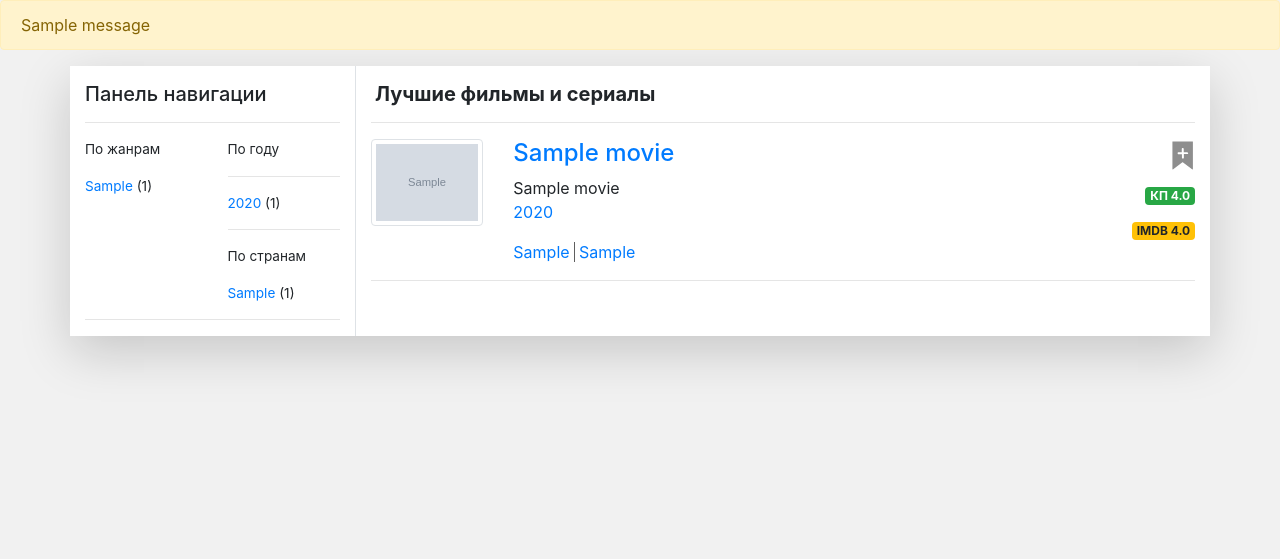
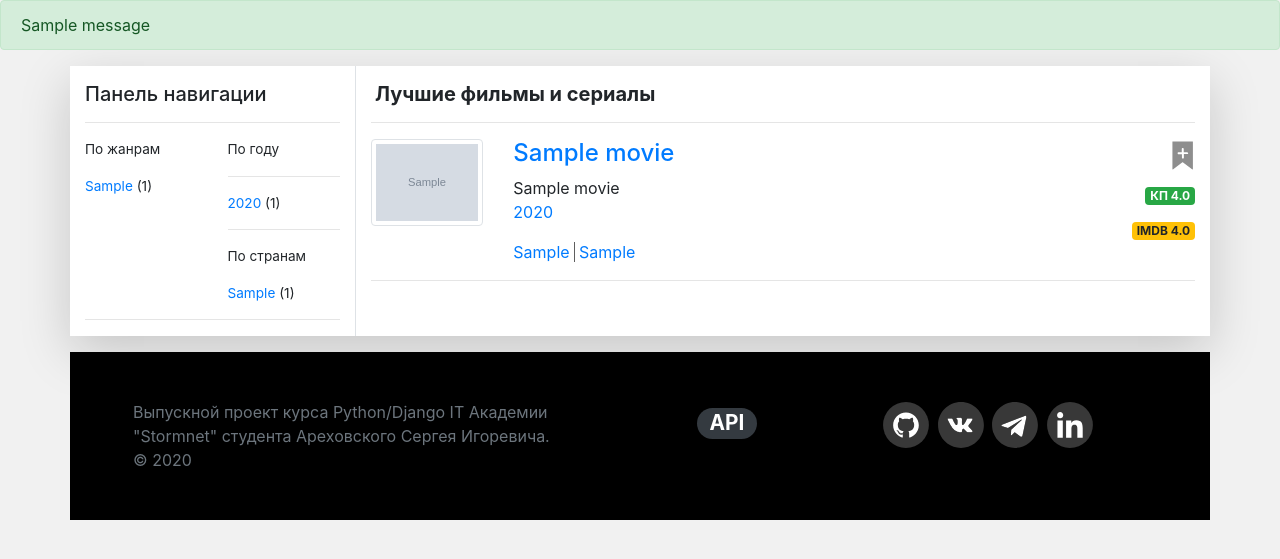
Before and after one commit to arehovski/movies_db, a Django app: page / in a window 1280 px wide. Shown: the part 76-635 px from the top of the page. Run offline with Django 3.2, Linux system fonts and the light colour scheme; tables that the repository leaves empty hold one stand-in row (values such as "Sample post"); grey boxes marked "Sample" are stand-in pictures; one stand-in notice (Sample message) is shown; some libraries are stand-ins or nearby versions.

Commit message:
Added footer

```diff
--- a/static/css/main.css
+++ b/static/css/main.css
@@ -17,3 +17,7 @@ body {
 .movie-genres {
     border-right: 1px solid #5f5f5f;
 }
+
+.footer {
+    background-color: black;
+}
--- a/templates/base.html
+++ b/templates/base.html
@@ -48,7 +48,12 @@
 </div>
 {% if messages %}
     {% for message in messages %}
-        <div class="alert alert-warning" role="alert">{{ message }}</div>
+        {% if message.level == 30 %}
+            <div class="alert alert-warning" role="alert">{{ message }}</div>
+        {% endif %}
+        {% if message.level == 25 %}
+            <div class="alert alert-success" role="alert">{{ message }}</div>
+        {% endif %}
     {% endfor %}
 {% endif %}
 <div class="container shadow-lg">
@@ -154,6 +159,24 @@
         {% endblock body %}
     </div>
 </div>
+<div class="container footer">
+    <div class="row p-5">
+        <div class="col-6">
+            <div class="text-secondary">Выпускной проект курса Python/Django IT Академии "Stormnet"
+                студента Ареховского Сергея Игоревича.</div>
+            <div class="text-secondary">&#169; 2020</div>
+        </div>
+        <div class="col-2 text-center p-2">
+            <a href="{% url 'api' %}"><span class="badge badge-pill badge-dark" style="font-size: 1.3em">API</span></a>
+        </div>
+        <div class="col-4 text-center">
+            <a href="https://github.com/arehovski"><img src="{% static 'img/Icon GitHub.svg' %}" width="50"></a>
+            <a href="https://vk.com/sergei_arehovski"><img src="{% static 'img/Icon VK.svg' %}" width="50"></a>
+            <a href="https://t.me/arehovski"><img src="{% static 'img/Icon Telegram.svg' %}" width="50"></a>
+            <a href="#"><img src="{% static 'img/Icon LinkedIn.svg' %}" width="50"></a>
+        </div>
+    </div>
+</div>
 
 <script src="https://code.jquery.com/jquery-3.5.1.slim.min.js"
         integrity="sha384-DfXdz2htPH0lsSSs5nCTpuj/zy4C+OGpamoFVy38MVBnE+IbbVYUew+OrCXaRkfj"
```
Also changed, not shown: static/img/Icon GitHub.svg (added), static/img/Icon LinkedIn.svg (added), static/img/Icon Telegram.svg (added), static/img/Icon VK.svg (added).
